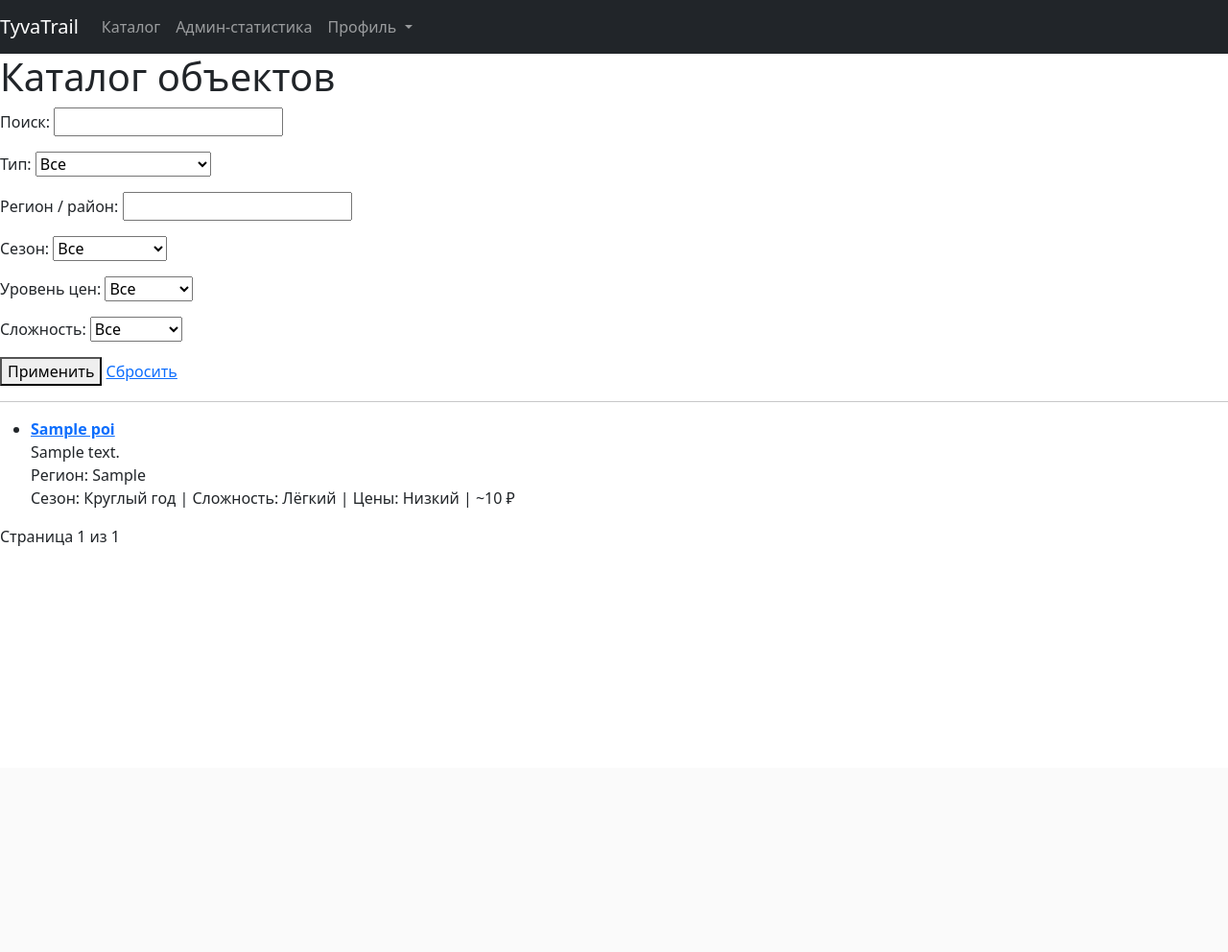
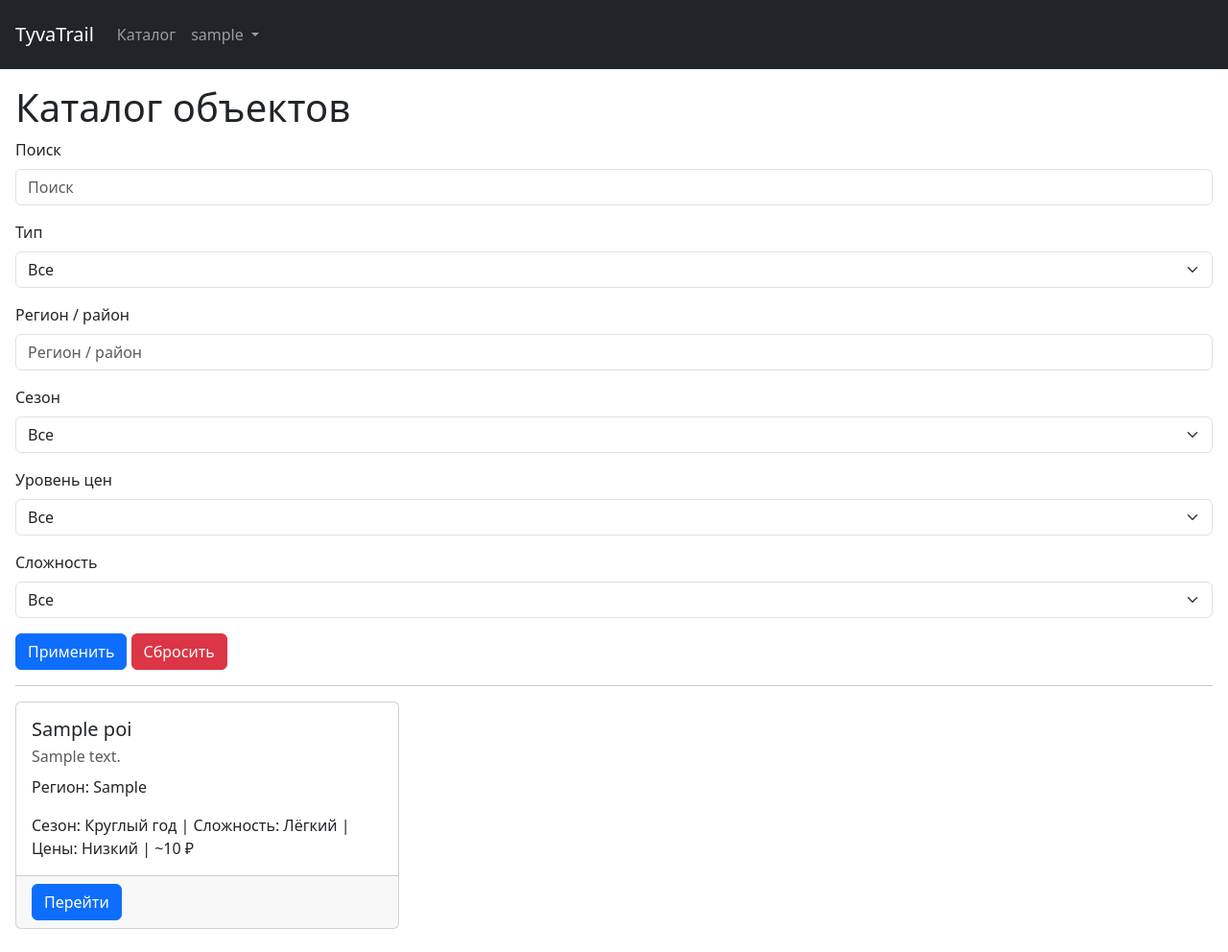
Before and after one commit to UtopiOne/TyvaTrail.Personal, a Django app: page /places/ in a window 1280 px wide. Shown: the whole page at 96% size. Before the commit the page ends 569 px from the top, so only its background shows below. Run offline with Django 5.2, Linux system fonts and the light colour scheme; a user stored in the database is signed in; tables that the repository leaves empty hold one stand-in row (values such as "Sample post"); some libraries are stand-ins or nearby versions.

Commit message:
styled the home page and the POI list

```diff
--- a/tours/templates/base.html
+++ b/tours/templates/base.html
@@ -1,4 +1,6 @@
 <!DOCTYPE html>
+{% load django_bootstrap5 %}
+{% load i18n %}
 <html lang="ru">
 
 <head>
@@ -6,7 +8,6 @@
 
     <meta name="viewport" content="width=device-width, initial-scale=1">
 
-    {% load django_bootstrap5 %}
 
     {% bootstrap_css %}
     {% bootstrap_javascript %}
@@ -20,7 +21,7 @@
 <body>
 
     <header>
-        <nav class="navbar sticky-top navbar-expand-sm navbar-dark bg-dark">
+        <nav class="navbar sticky-top navbar-expand-sm navbar-dark bg-dark p-3">
             <a class="navbar-brand" href="{% url 'home' %}">TyvaTrail</a>
 
             <button class="navbar-toggler" type="button" data-bs-toggle="collapse"
@@ -37,22 +38,24 @@
 
                     {% if user.is_authenticated %}
 
-                    {% if user.is_staff %}
-                    <li class="nav-item">
-                        <a class="nav-link" href="{% url 'admin_stats' %}">Админ-статистика</a>
-                    </li>
-                    {% endif %}
+
 
                     <li class="nav-item dropdown">
                         <a class="nav-link dropdown-toggle" href="#" id="profile-dropdown" role="button"
                             data-bs-toggle="dropdown" aria-expanded="false">
-                            Профиль
+                            {{ user.username }}
                         </a>
                         <ul class="dropdown-menu" aria-labelledby="profile-dropdown">
                             <li><a class="dropdown-item" href="{% url 'profile' %}">Мой профиль</a></li>
                             <li><a class="dropdown-item" href="{% url 'my_routes' %}">Мои маршруты</a></li>
 
                             <div class="dropdown-divider"></div>
+
+                            {% if user.is_staff %}
+                            <li><a class="dropdown-item" href="{% url 'admin_stats' %}">Админ-статистика</a></li>
+
+                            <div class="dropdown-divider"></div>
+                            {% endif %}
 
                             <li>
                                 <form class="form-inline my-2 my-lg-0" action="{% url 'logout' %}" method="post"
@@ -77,7 +80,7 @@
         </nav>
     </header>
 
-    <main>
+    <main class="m-3">
         {% block content %}{% endblock %}
     </main>
 
--- a/tours/templates/tours/poi_list.html
+++ b/tours/templates/tours/poi_list.html
@@ -1,50 +1,47 @@
 {% extends "base.html" %}
+
+{% load django_bootstrap5 %}
+
 {% block title %}Каталог объектов{% endblock %}
 
 {% block content %}
 <h1>Каталог объектов</h1>
 
 <form method="get">
-  {{ form.as_p }}
-  <button type="submit">Применить</button>
-  <a href="{% url 'poi_list' %}">Сбросить</a>
+  {% bootstrap_form form layout="horizontal" %}
+
+  {% bootstrap_button button_class="btn-primary" button_type="submit" content="Применить" %}
+  {% bootstrap_button button_class="btn-danger" button_type="reset" content="Сбросить" %}
 </form>
 
 <hr>
 
-<ul>
+<div class="row row-cols-1 row-cols-md-2 row-cols-lg-3 g-4 mb-4">
   {% for poi in page_obj.object_list %}
-    <li style="margin-bottom: 12px;">
-      <a href="{% url 'poi_detail' poi.pk %}"><strong>{{ poi.name }}</strong></a><br>
-      {{ poi.short_description }}<br>
-      {% if poi.region %}Регион: {{ poi.region }}<br>{% endif %}
-      Сезон: {{ poi.get_season_display }} |
-      Сложность: {{ poi.get_physical_level_display }} |
-      Цены: {{ poi.get_price_level_display }}
-      {% if poi.base_cost %}| ~{{ poi.base_cost }} ₽{% endif %}
-    </li>
+  <div class="col">
+    <div class="card h-100">
+      <div class="card-body">
+        <h5 class="card-title">{{ poi.name }}</h5>
+        <p class="card-subtitle mb-2 text-muted">{{ poi.short_description }}</p>
+        {% if poi.region %}
+        <p class="card-text">Регион: {{ poi.region }}</p>
+        {% endif %}
+        <p class="card-text">Сезон: {{ poi.get_season_display }} |
+        Сложность: {{ poi.get_physical_level_display }} |
+        Цены: {{ poi.get_price_level_display }}
+        {% if poi.base_cost %}| ~{{ poi.base_cost }} ₽{% endif %}
+        </p>
+      </div>
+
+      <div class="card-footer">
+        <a class="btn btn-primary" href="{% url 'poi_detail' poi.pk %}">Перейти</a>
+      </div>
+    </div>
+  </div>
   {% empty %}
-    <li>Ничего не найдено.</li>
+  <p class="text-muted">Ничего не найдено :(</p>
   {% endfor %}
-</ul>
+</div>
 
-<div>
-  {% if page_obj.has_previous %}
-    {% if base_qs %}
-      <a href="?{{ base_qs }}&page={{ page_obj.previous_page_number }}">Назад</a>
-    {% else %}
-      <a href="?page={{ page_obj.previous_page_number }}">Назад</a>
-    {% endif %}
-  {% endif %}
-
-  Страница {{ page_obj.number }} из {{ page_obj.paginator.num_pages }}
-
-  {% if page_obj.has_next %}
-    {% if base_qs %}
-      <a href="?{{ base_qs }}&page={{ page_obj.next_page_number }}">Вперёд</a>
-    {% else %}
-      <a href="?page={{ page_obj.next_page_number }}">Вперёд</a>
-    {% endif %}
-  {% endif %}
-</div>
+{% bootstrap_pagination page_obj %}
 {% endblock %}
```
Also changed, not shown: tours/templates/tours/home.html (+12 -8 lines).
